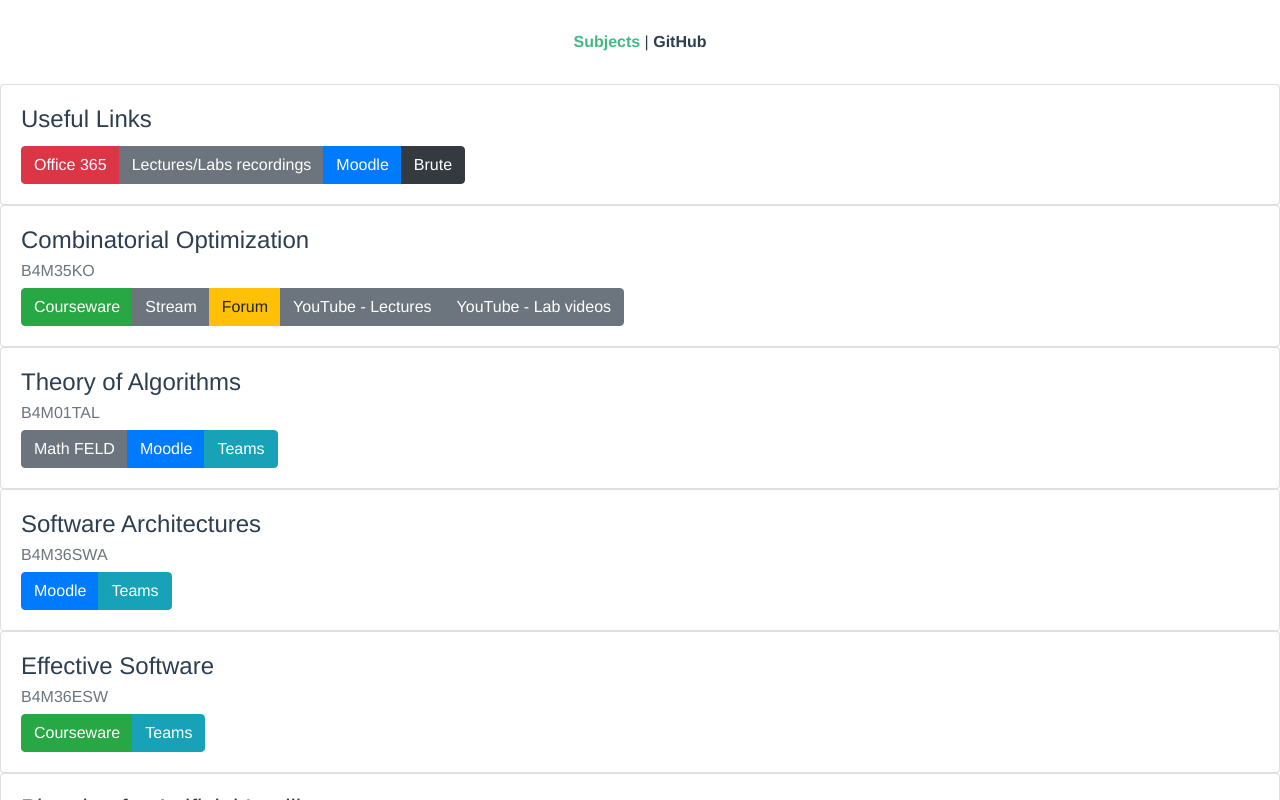
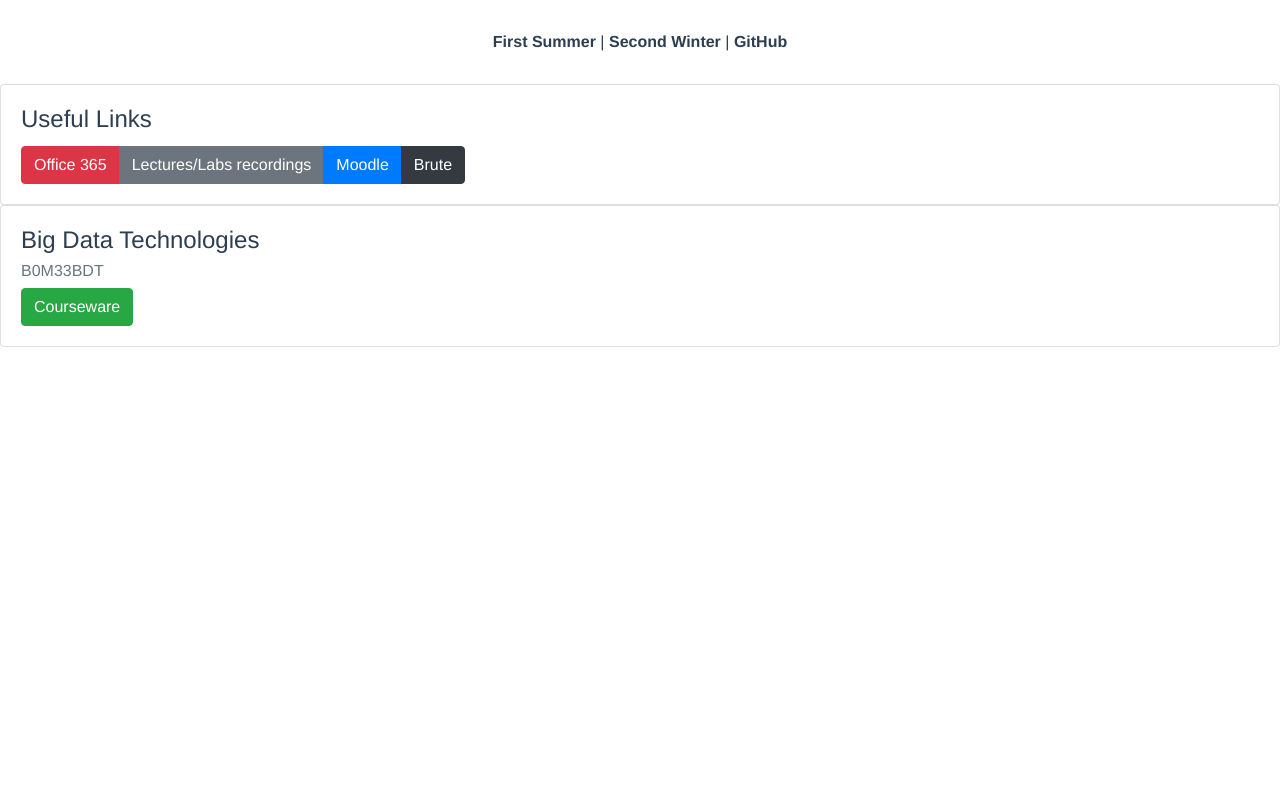
Before and after one commit to skalahonza/linkoi, a Vue app: page /#/ in a window 1280 px wide. Shown: the top 800 px of the page. Built offline with nearby package versions, Linux system fonts and the light colour scheme.

Commit message:
Add multiple semesters.

```diff
--- a/src/App.vue
+++ b/src/App.vue
@@ -1,7 +1,8 @@
 <template>
   <div id="app">
     <div id="nav">
-      <router-link to="/">Subjects</router-link> |
+      <router-link to="/first/summer">First Summer</router-link> |
+      <router-link to="/second/winter">Second Winter</router-link> |
       <a target= '_blank' href="https://github.com/skalahonza/linkoi">GitHub</a>
     </div>
     <router-view />
--- a/src/router/index.ts
+++ b/src/router/index.ts
@@ -1,6 +1,7 @@
 import Vue from 'vue'
 import VueRouter from 'vue-router'
-import Home from '../views/Home.vue'
+import FirstSummer from '../views/first/Summer.vue'
+import SecondWinter from '../views/second/Winter.vue'
 
 Vue.use(VueRouter)
 
@@ -8,7 +9,17 @@ const routes = [
   {
     path: '/',
     name: 'Home',
-    component: Home
+    component: SecondWinter
+  },
+  {
+    path: '/first/summer',
+    name: 'First Summer',
+    component: FirstSummer
+  },
+  {
+    path: '/second/winter',
+    name: 'Second Winter',
+    component: SecondWinter
   },
   {
     path: '/github',
--- /dev/null
+++ b/src/views/second/Winter.vue
@@ -0,0 +1,85 @@
+<template>
+  <div class="home">
+    <b-card
+      v-for="subject in subjects"
+      :key="subject.code"
+      :title="subject.name"
+      :sub-title="subject.code"
+    >
+      <b-button-group>
+        <b-button
+          v-for="link in subject.links"
+          :key="link.address"
+          target="_blank"
+          :href="link.address"
+          v-bind:variant="linkType(link.name)"
+        >{{link.name}}</b-button>
+      </b-button-group>
+    </b-card>
+  </div>
+</template>
+
+<script lang="ts">
+import Vue from "vue";
+export default Vue.extend({
+  methods: {
+    linkType: function (name: string): string {
+      switch (name) {
+        case "Moodle":
+          return "primary";
+        case "Courseware":
+          return "success";
+        case "Teams":
+          return "info";
+        case "Office 365":
+        case "YouTube":
+          return "danger";
+        case "Brute":
+          return "dark";
+        case "Forum":
+          return "warning";
+        default:
+          return "secondary";
+      }
+    },
+  },
+  data() {
+    return {
+      subjects: [
+        {
+          name: "Useful Links",
+          code: "",
+          links: [
+            {
+              name: "Office 365",
+              address: "https://office365.cvut.cz",
+            },
+            {
+              name: "Lectures/Labs recordings",
+              address: "https://web.microsoftstream.com/browse?view=group",
+            },
+            {
+              name: "Moodle",
+              address: "https://moodle.fel.cvut.cz/",
+            },
+            {
+              name: "Brute",
+              address: "https://cw.felk.cvut.cz/brute/student/",
+            },
+          ],
+        },
+        {
+          name: "Big Data Technologies",
+          code: "B0M33BDT",
+          links: [
+            {
+              name: "Courseware",
+              address: "https://cw.fel.cvut.cz/wiki/courses/b0m33bdt/start?animal=wiki",
+            },
+          ],
+        },
+      ],
+    };
+  },
+});
+</script>
```
Also changed, not shown: src/views/first/Summer.vue (renamed from src/views/Home.vue).
